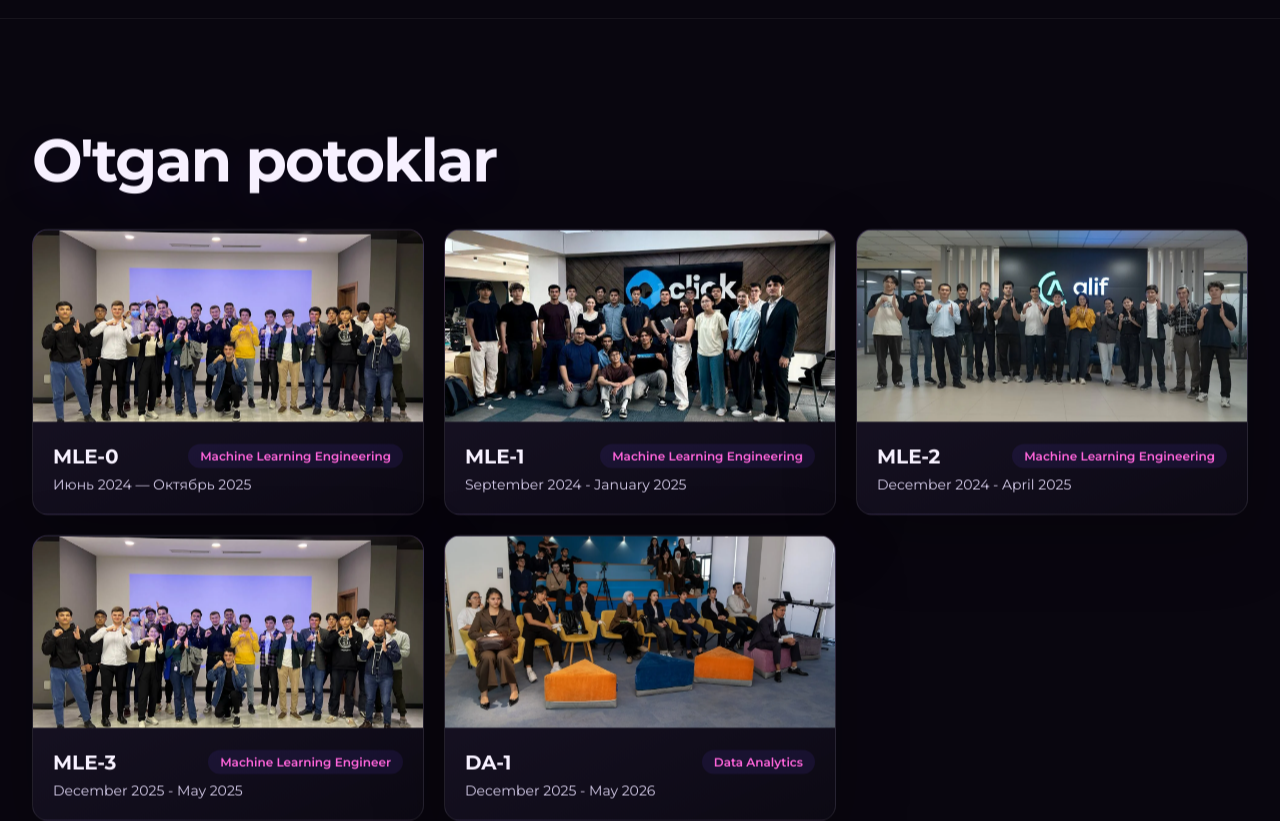
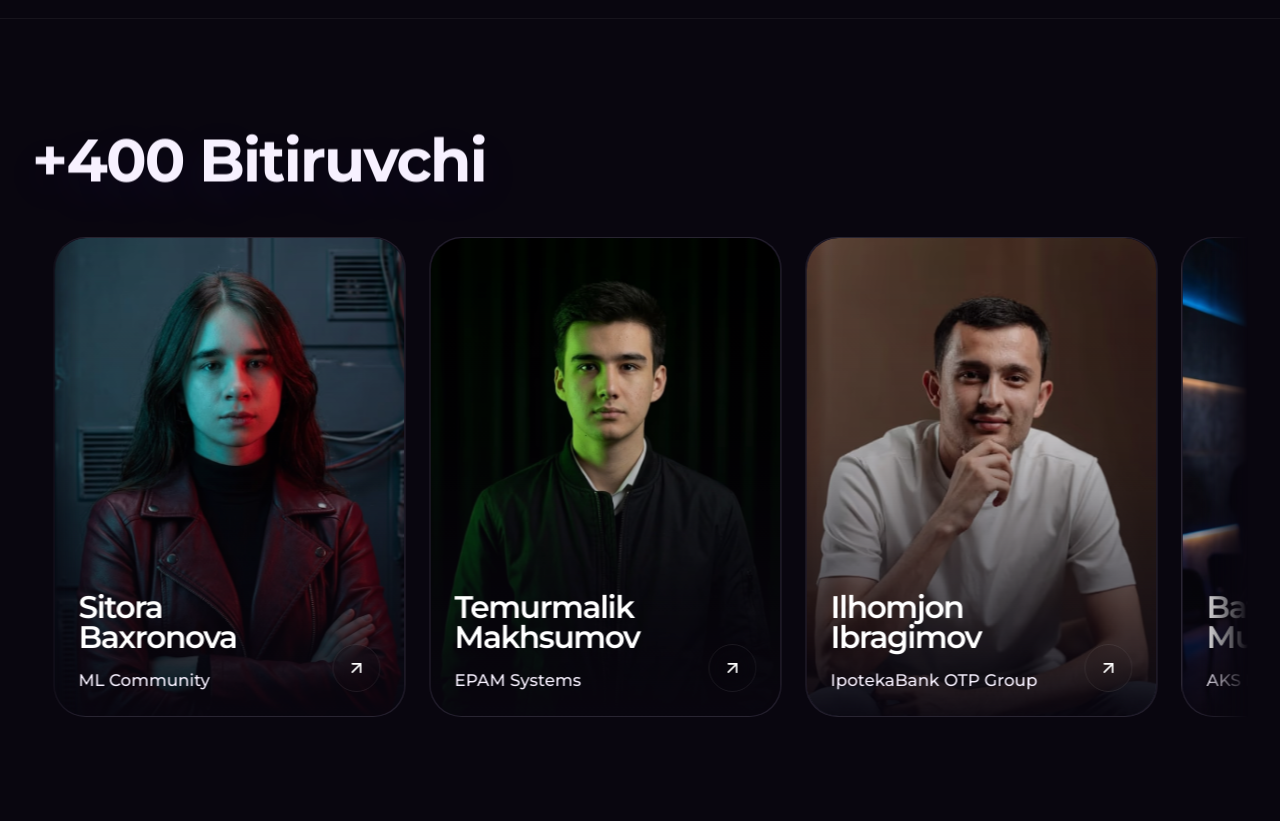
Before and after one commit to Godzilash12/MLC_web, a React (Vite) app: page /b2b in a window 1280 px wide. Shown: the part 1620-2441 px from the top of the page. Built offline with nearby package versions, Linux system fonts and the light colour scheme.

Commit message:
b2b: replace cohorts grid with graduates marquee carousel

```diff
--- a/src/pages/B2BPage.tsx
+++ b/src/pages/B2BPage.tsx
@@ -1,11 +1,13 @@
 import { ArrowRight, ArrowUpRight, Building2, ClipboardCheck, Lightbulb, Presentation, Sparkles, Users2 } from "lucide-react";
 import { useTranslation } from "react-i18next";
+import { Link } from "react-router-dom";
 import { FAQAccordion } from "@/components/FAQAccordion";
 import { SectionReveal } from "@/components/SectionReveal";
 import { TeamGrid } from "@/components/TeamGrid";
-import { b2bMentorsByLocale, zeroOneAiCohorts } from "@/data/fallbackContent";
+import { b2bMentorsByLocale } from "@/data/fallbackContent";
+import { getGraduateStoriesLocalized } from "@/data/graduateContent";
 import { usePageMeta } from "@/hooks/usePageMeta";
-import { useSiteCopy } from "@/lib/siteCopy";
+import { getSiteLanguage, useSiteCopy } from "@/lib/siteCopy";
 
 const icons = [Lightbulb, Presentation, Sparkles, ClipboardCheck, Building2, Users2];
 
@@ -54,6 +56,8 @@ export function B2BPage() {
   const page = t("b2b", { returnObjects: true }) as any;
   const siteCopyData = useSiteCopy();
   const educationCopy = siteCopyData.education;
+  const graduateStories = getGraduateStoriesLocalized(getSiteLanguage(i18n.resolvedLanguage));
+  const graduateMarqueeItems = [...graduateStories, ...graduateStories];
 
   const programs =
     locale === "uz"
@@ -215,33 +219,44 @@ export function B2BPage() {
       <section className="section-divider">
         <div className="section-shell section-space">
           <SectionReveal>
-            <h2 className="section-title">{educationCopy.cohortsTitle ?? 'Прошлые потоки'}</h2>
+            <div className="max-w-4xl">
+              <h2 className="section-title">{educationCopy.graduatesTitle}</h2>
+            </div>
           </SectionReveal>
-          <div className="mt-10 grid gap-5 md:grid-cols-3">
-            {zeroOneAiCohorts.map((cohort) => (
-              <SectionReveal key={cohort.id}>
-                <article className="card-surface overflow-hidden">
-                  <div className="h-48 overflow-hidden">
+
+          <div className="graduate-marquee mt-12">
+            <div className="graduate-marquee__track">
+              {graduateMarqueeItems.map((graduate, index) => (
+                <Link
+                  key={`${graduate.id}-${index}`}
+                  to={`/graduates/${graduate.id}`}
+                  className="group graduate-marquee__card relative isolate flex min-h-[30rem] w-[22rem] shrink-0 flex-col overflow-hidden rounded-[2rem] border border-white/10 bg-[#15101f] transition duration-300 hover:-translate-y-1 hover:shadow-[0_28px_60px_rgba(0,0,0,0.3)] [transform:translateZ(0)]"
+                >
+                  <div className="absolute inset-0 overflow-hidden rounded-[inherit]">
                     <img
-                      src={cohort.photo}
-                      alt={cohort.name}
-                      className="h-full w-full object-cover transition duration-500 hover:scale-[1.04]"
+                      src={graduate.photo}
+                      alt={graduate.name}
+                      className="h-full w-full rounded-[inherit] object-cover transition duration-500 group-hover:scale-[1.035] [backface-visibility:hidden]"
                       loading="lazy"
                       decoding="async"
                     />
                   </div>
-                  <div className="p-5">
-                    <div className="flex items-center justify-between">
-                      <h3 className="text-xl font-bold text-text">{cohort.name}</h3>
-                      <span className="rounded-full bg-primary/10 px-3 py-1 text-xs font-semibold text-accent">
-                        {cohort.track}
-                      </span>
-                    </div>
-                    <p className="mt-1 text-sm text-text-secondary">{cohort.month}</p>
+
+                  <div className="absolute inset-0 rounded-[inherit] bg-[linear-gradient(180deg,rgba(9,6,15,0.02),rgba(9,6,15,0.18)_42%,rgba(9,6,15,0.95)_100%)]" />
+
+                  <div className="relative z-10 mt-auto w-full p-6 pr-20">
+                    <h3 className="text-[1.95rem] font-semibold tracking-[-0.045em] leading-[0.96] text-white">
+                      {graduate.name}
+                    </h3>
+                    <p className="mt-4 text-[1.05rem] font-medium leading-snug text-white/88">{graduate.company}</p>
                   </div>
-                </article>
-              </SectionReveal>
-            ))}
+
+                  <span className="pointer-events-none absolute bottom-6 right-6 z-10 inline-flex h-12 w-12 shrink-0 items-center justify-center rounded-full border border-white/16 bg-white/6 text-white backdrop-blur-md transition group-hover:border-white/30 group-hover:bg-white/10">
+                    <ArrowUpRight size={20} />
+                  </span>
+                </Link>
+              ))}
+            </div>
           </div>
         </div>
       </section>
```
